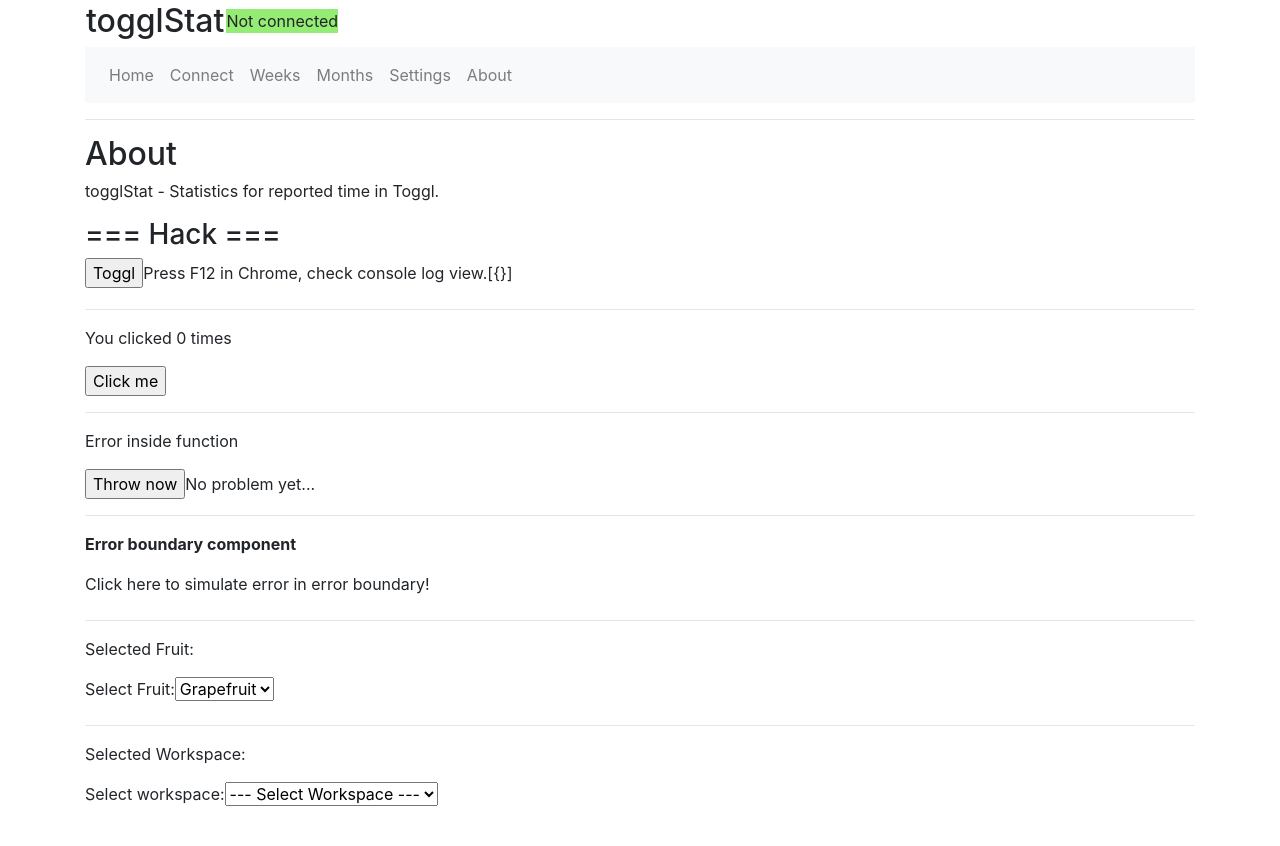
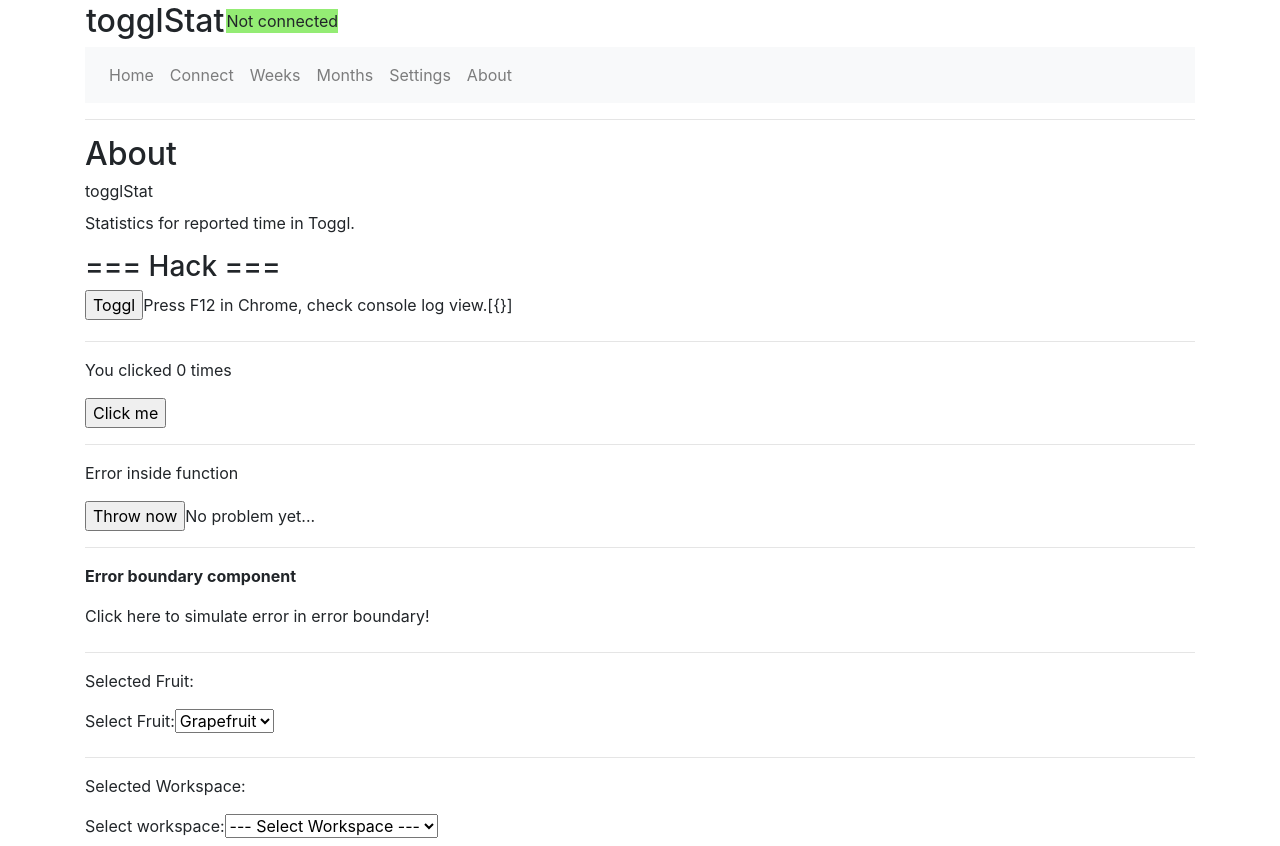
Before and after one commit to 2stefant/togglStat, a React (Create React App) app: page /about in a window 1280 px wide. Before the commit the page ends 814 px from the top, so only its background shows below. Built offline with nearby package versions, Linux system fonts and the light colour scheme.

Commit message:
Jest unit tests for AboutView

```diff
--- a/src/App.js
+++ b/src/App.js
@@ -115,7 +115,9 @@ class App extends React.Component {
                 props => (<MonthsView config={this.state.togglConfig} />)
               } />
               <Route path="/settings" component={SettingsView} />
-              <Route path="/about" component={AboutView} />
+              <Route path="/about" render={
+                props => <AboutView title="togglStat" description="Statistics for reported time in Toggl." />
+              }/>
               {/* <Route path="/overview" component={TogglOverview} /> */}
               </Switch>
           </Router>
--- a/src/Tests/TogglHack.js
+++ b/src/Tests/TogglHack.js
@@ -34,9 +34,14 @@ const TogglHack = () => {
     var TogglClient = require("toggl-api");
     var toggl = new TogglClient({ apiToken: appDetails.togglApiKey });
 
+
     toggl.getWorkspaces(function (err, workspaces) {
       console.log("WORKSPACES ==== ");
       console.log(workspaces);
+
+      if(err){
+        return;
+      }
 
       var items=workspaces.map(item => {
         return {
@@ -132,7 +137,7 @@ const TogglHack = () => {
         <p>You clicked {count} times</p>
         <button onClick={() => {
             setCount(count + 1);
-            console.log("tjoho");
+            console.log("click counter");
         }}>Click me</button>
       </div>
       <hr />
--- a/src/Views/AboutView.js
+++ b/src/Views/AboutView.js
@@ -1,13 +1,19 @@
 import React from 'react';
 
-class AboutView extends React.Component {
-   render() {
-      return (
-         <div>
-            <h2>About</h2>
-            <p>togglStat - Statistics for reported time in Toggl.</p>
-         </div>
-      )
+const AboutView = ({title, description}) =>{
+
+   const jsxContent = (title, description) =>{
+      return <>
+         <label>{title}</label>
+         <p>{description}</p>
+      </>;
    }
+
+   return (
+      <div>
+         <h2>About</h2>
+         {jsxContent(title,description)}
+      </div>
+   )
 }
 export default AboutView
```
Also changed, not shown: 1 other file (tests, documents, lock files or other folders).
